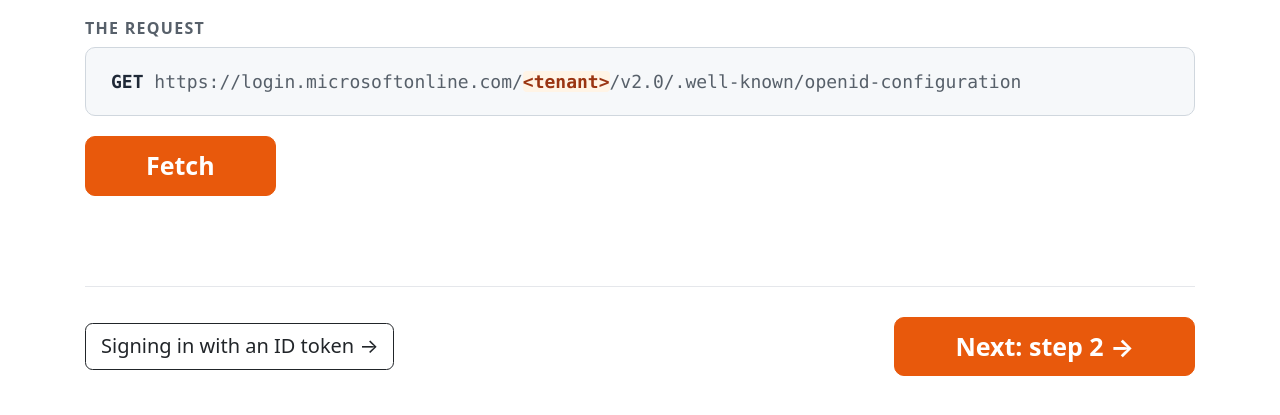
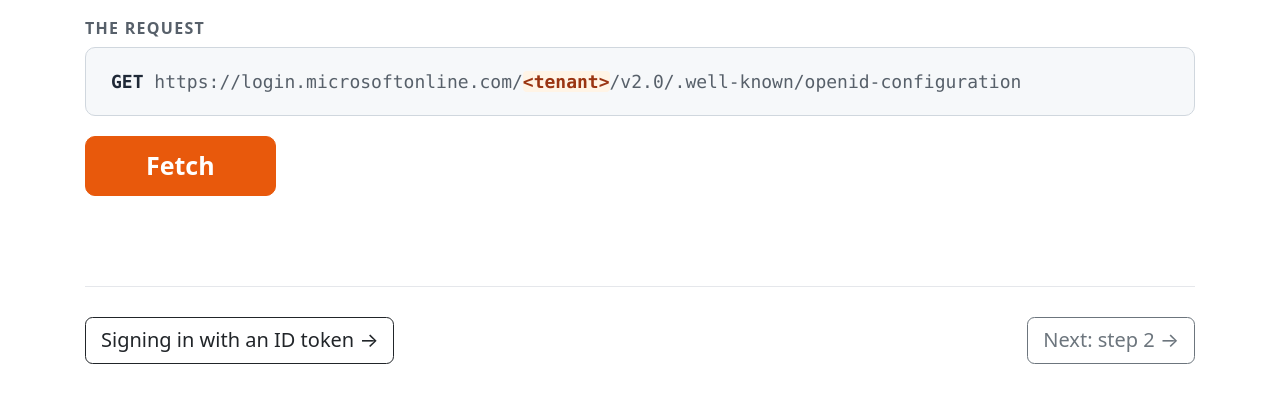
Before and after one commit to ChrisKlug/everything-you-wanted-to-know-about-azure-auth, an ASP.NET Core app: page /step-1 in a window 1280 px wide. Shown: the part 353-768 px from the top of the page. Run offline with ASP.NET Core 8, Linux system fonts and the light colour scheme; the project's own start-up code is not run, and a stand-in starts its controllers and pages; some libraries are stand-ins or nearby versions.

Commit message:
starter: quieter Next button
Co-Authored-By: Claude Opus 5.5 <noreply@anthropic.com>

```diff
--- a/src/WhatReallyHappens/Pages/Shared/_StepFooter.cshtml
+++ b/src/WhatReallyHappens/Pages/Shared/_StepFooter.cshtml
@@ -13,10 +13,10 @@
     }
     @if (Model < lastStep)
     {
-        <a class="btn btn-kac btn-lg px-5 ms-auto" href="/step-@(Model + 1)">Next: step @(Model + 1) &rarr;</a>
+        <a class="btn btn-outline-secondary ms-auto" href="/step-@(Model + 1)">Next: step @(Model + 1) &rarr;</a>
     }
     else
     {
-        <a class="btn btn-kac btn-lg px-5 ms-auto" href="/">All steps &rarr;</a>
+        <a class="btn btn-outline-secondary ms-auto" href="/">All steps &rarr;</a>
     }
 </footer>
```
